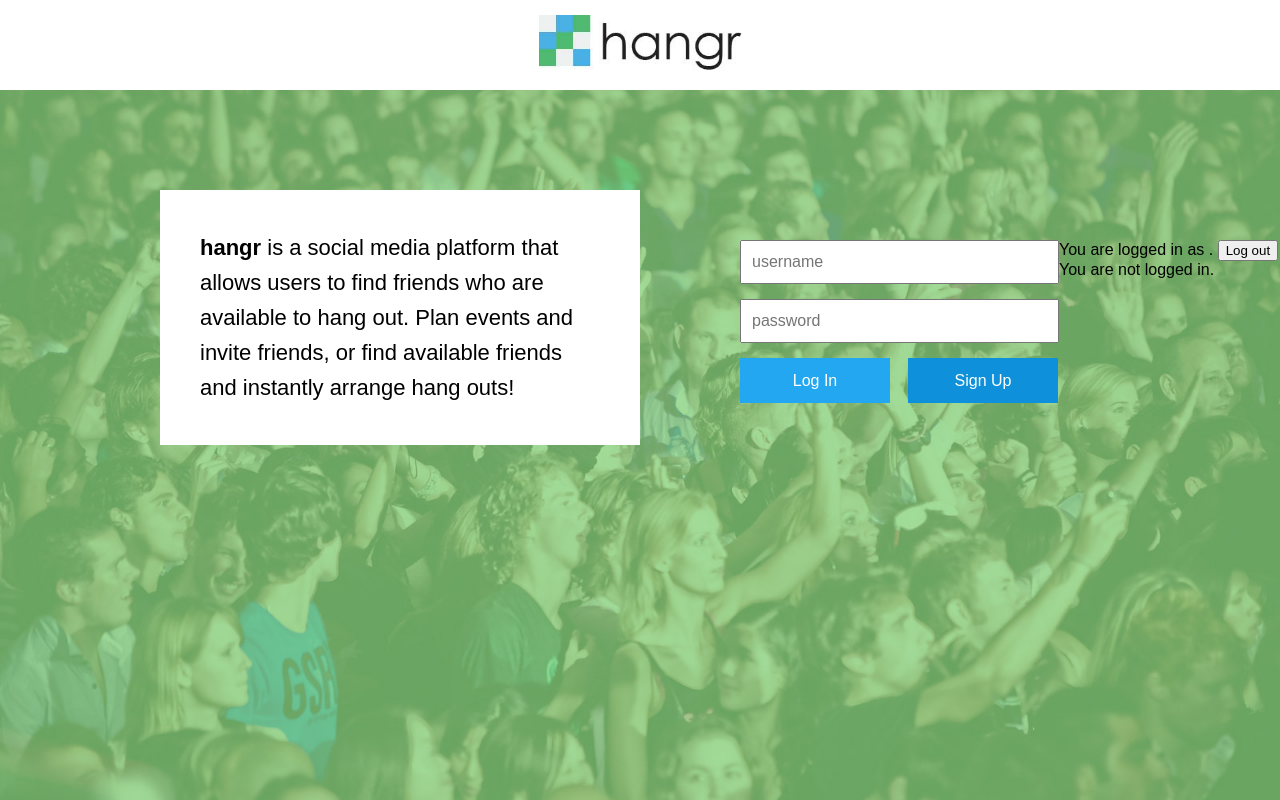
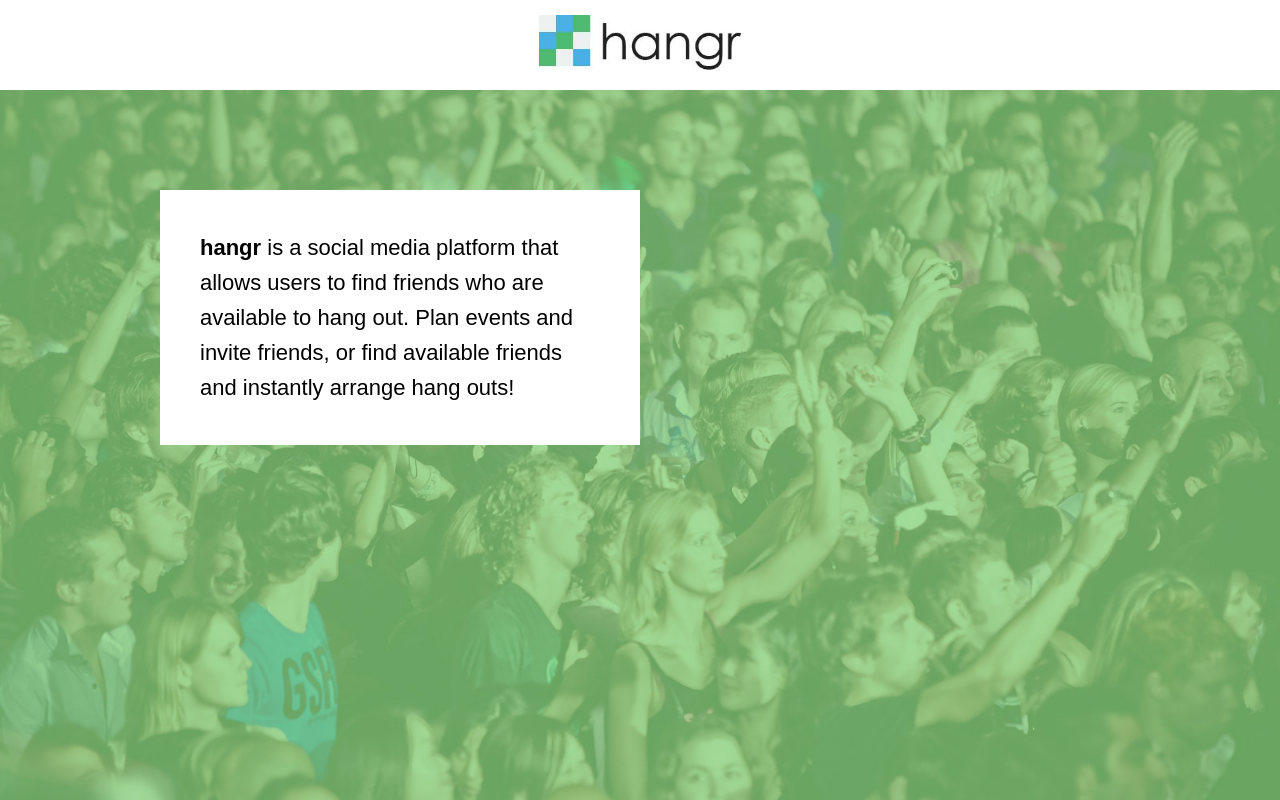
Before and after one commit to justinyangusa/hangr, a PHP site: page / in a window 1280 px wide. Run offline with PHP 8.4, Linux system fonts and the light colour scheme; some libraries are stand-ins or nearby versions; some web fonts are replaced.

Commit message:
remove form

```diff
--- a/index.php
+++ b/index.php
@@ -20,23 +20,14 @@
 			</p>
 		</div>
 		<div class="right" style="display:none">
-			<form action="index.php" method="POST">
+			<!--<form action="index.php" method="POST">
 				<input type="text" id="username" placeholder="username"/>
 				<input type="password" id="password" placeholder="password"/>
 				<input type="submit" id="submit" value="Log In"/>
 				<input type="submit" id="signup" value="Sign Up"/>
-			</form>
-			<div id="logged-in">
-					You are logged in as <span id="login-name"></span>.
-					<button id="log-out">Log out</button>
-			</div>
-			<div id="logged-out">
-					You are not logged in.<br>
-					<fb:login-button scope="public_profile" onlogin="checkLoginState();">
-					</fb:login-button><br>
-					<div class="fb-login-button" data-max-rows="5" data-size="medium" data-show-faces="true" data-auto-logout-link="false"></div>
-			</div>
-
+			</form>-->
+			<fb:login-button scope="public_profile" onlogin="checkLoginState();">
+			</fb:login-button><br>
 		</div>
 	</div>
 
```
